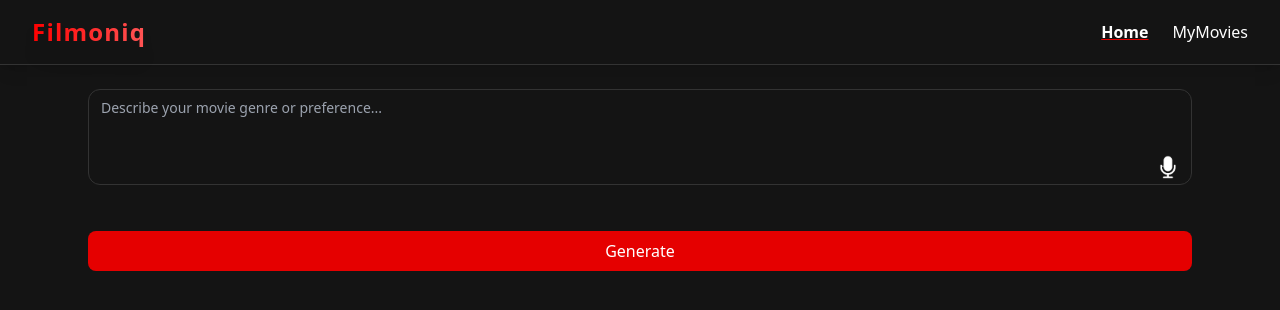
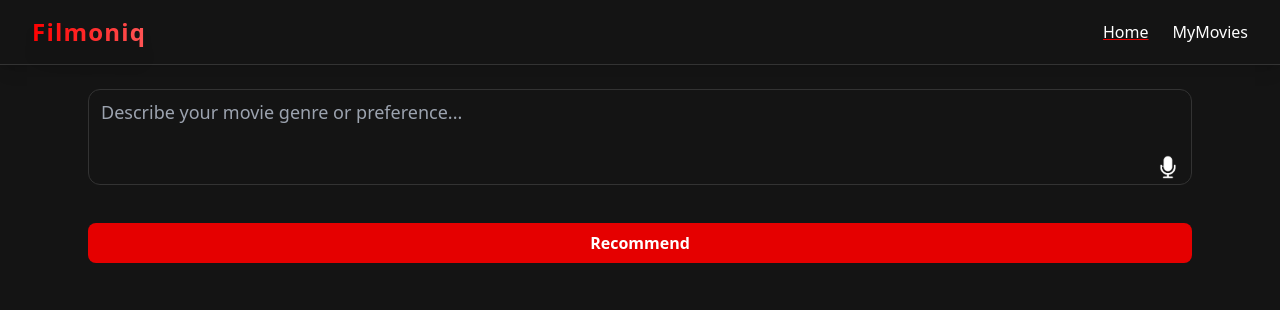
Before and after one commit to swikarramdam/filmoniq, a React (Vite) app: page / in a window 1280 px wide. Shown: the top 310 px of the page. Built offline with nearby package versions, Linux system fonts and the light colour scheme.

Commit message:
fixed minor bugs

```diff
--- a/src/App.jsx
+++ b/src/App.jsx
@@ -9,7 +9,7 @@ import {
   BrowserRouter as Router,
   Routes,
   Route,
-  NavLink, // <-- import this
+  NavLink,
   Navigate,
 } from "react-router-dom";
 
@@ -20,7 +20,6 @@ function App() {
         <nav className="bg-[#141414] p-4 sm:px-8 sm:py-4 shadow-lg border-b border-[#333333] sticky top-0 z-50 flex justify-between items-center">
           <div className="bg-gradient-to-r from-[#FF0000] to-[#FF5555] bg-clip-text text-transparent font-extrabold text-2xl tracking-wider drop-shadow-xl select-none">
             Filmoniq
-            {/* ↑ Add a logo or brand name */}
           </div>
 
           <ul className="flex gap-6 text-white">
@@ -29,8 +28,8 @@ function App() {
                 to="/"
                 className={({ isActive }) =>
                   isActive
-                    ? "font-bold underline decoration-[#E50000]"
-                    : "hover:text-[#E50000] transition-colors"
+                    ? "font-fontextrabold underline decoration-[#E50000]"
+                    : "hover:text-[#E50000] transition-colors text-bold"
                 }
               >
                 Home
--- a/src/MoodSelector.jsx
+++ b/src/MoodSelector.jsx
@@ -98,14 +98,14 @@ No explanation, just the list.
 
       <br />
 
-      <div className="mt-4">
+      <div className="mt-2">
         <button
           onClick={fetchData}
           disabled={loading || !transcript.trim()}
           className="w-full rounded-lg bg-[#E50000] px-5 py-2 text-white
-            hover:bg-[#FF1A1A] transition-all duration-200"
+            hover:bg-[#FF1A1A] transition-all duration-200 font-bold"
         >
-          {loading ? "Generating..." : "Generate"}
+          {loading ? "Recommending..." : "Recommend"}
         </button>
       </div>
 
--- a/src/MyMovies.jsx
+++ b/src/MyMovies.jsx
@@ -4,7 +4,7 @@ const STORAGE_KEY = "myMovies";
 const MyMovies = () => {
   const [movies, setMovies] = useState([]);
   useEffect(() => {
-    const stored = JSON.parse(localStorage.getItem(STORAGE_KEY || "[]"));
+    const stored = JSON.parse(localStorage.getItem(STORAGE_KEY) || "[]");
     setMovies(stored);
   }, []);
 
@@ -15,10 +15,12 @@ const MyMovies = () => {
   };
 
   if (movies.length === 0) {
-    <div className="mx-auto max-w-6xl w-full p-4 sm:p-">
-      <h1 className="text-xl font-bold">My Movies</h1>
-      <p className="text-gray-600 mt-2">No Movies saved yet</p>
-    </div>;
+    return (
+      <div className="mx-auto max-w-6xl w-full p-4 sm:p-">
+        <h1 className="text-xl font-bold">My Movies</h1>
+        <p className="text-gray-600 mt-2">No Movies saved yet</p>
+      </div>
+    );
   }
   return (
     <div className="p-4">
--- a/src/PromptInput.jsx
+++ b/src/PromptInput.jsx
@@ -15,7 +15,7 @@ const PromptInput = ({
         placeholder="Describe your movie genre or preference..."
         value={prompt}
         onChange={(e) => setPrompt(e.target.value)}
-        className="w-full h-24 resize-none rounded-xl border border-[#333333] bg-[#141414] text-white px-3 py-2 text-sm placeholder:text-gray-400 focus:outline-none focus:ring-2 focus:ring-[#E50000]"
+        className="w-full h-24 resize-none rounded-xl border border-[#333333] bg-[#141414] text-white px-3 py-2 text-lg placeholder:text-gray-400 focus:outline-none focus:ring-2 focus:ring-[#E50000]"
       />
 
       <button
```
